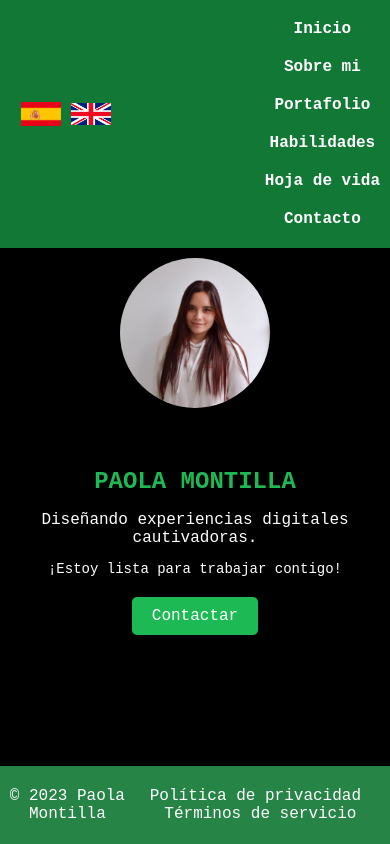
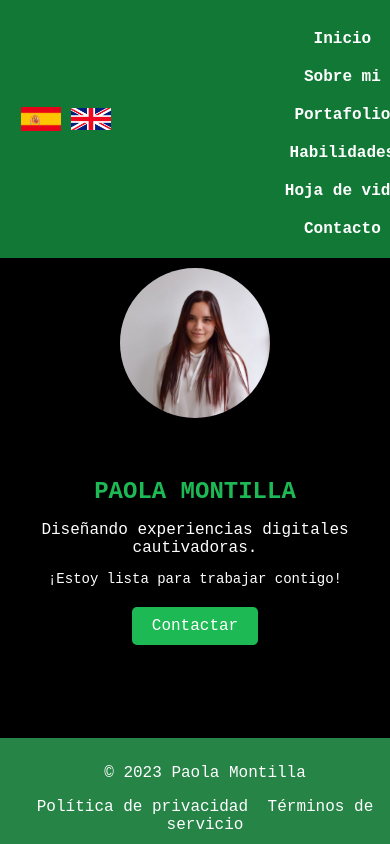
Before and after one commit to PaoMlz/PaolaMontilla-Portafolio.github.io, a plain HTML site: page index.html in a window 390 px wide. Drawn offline with Linux system fonts and the light colour scheme.

Commit message:
Update styles.css media query  Footer

```diff
--- a/styles.css
+++ b/styles.css
@@ -484,3 +484,31 @@ h2.SobreMi {
         height: auto;
         margin-right: 0;
     }
+/* Estilos específicos para el footer */
+    footer {
+        width: 100%;
+        padding: 10px; /* Ajusta el padding según sea necesario */
+    }
+
+    .footer-content {
+        flex-direction: column;
+        align-items: center;
+    }
+
+    /* Estilos específicos para el menú de navegación */
+    #menu {
+        padding: 10px;
+        width: 100%;
+    }
+
+    #menu ul {
+        flex-direction: column;
+        align-items: center;
+        text-align: center;
+        margin-top: 10px;
+    }
+
+    #menu ul li {
+        margin: 10px 0;
+    }
+}
```
